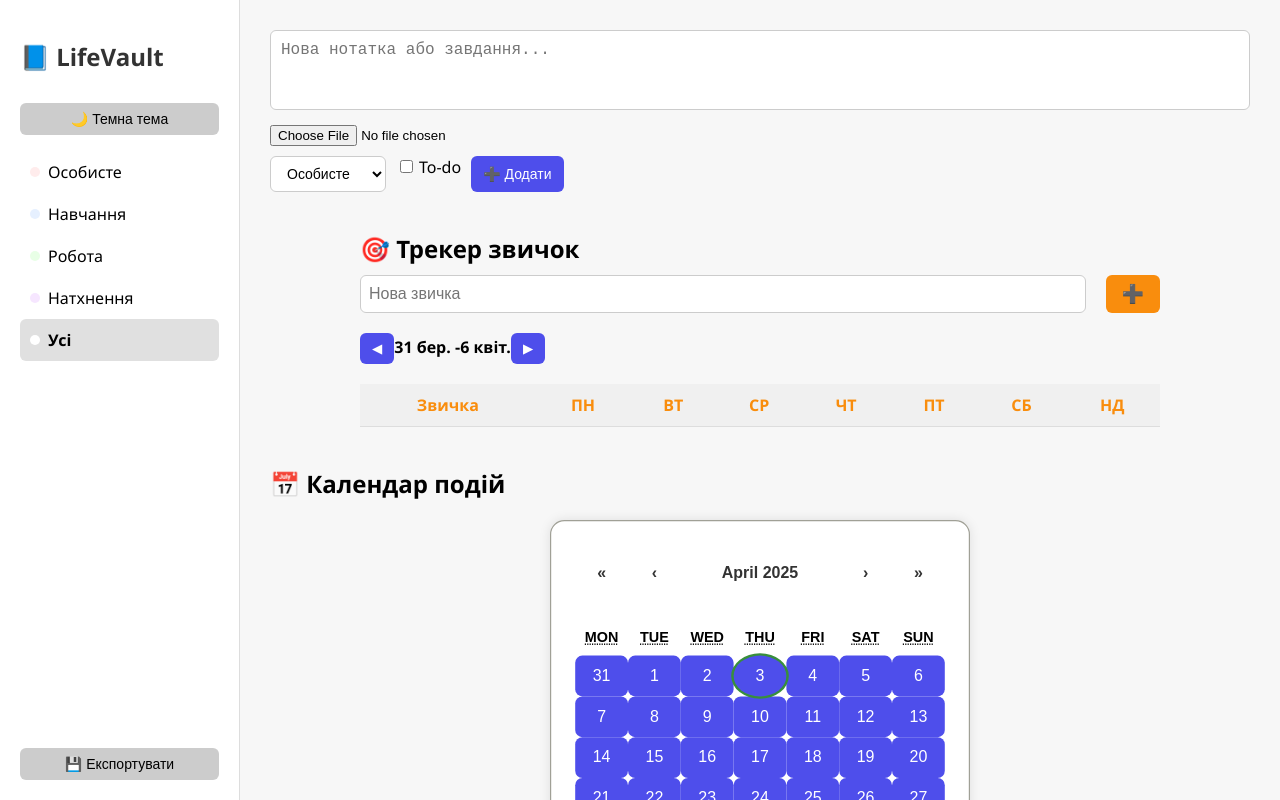
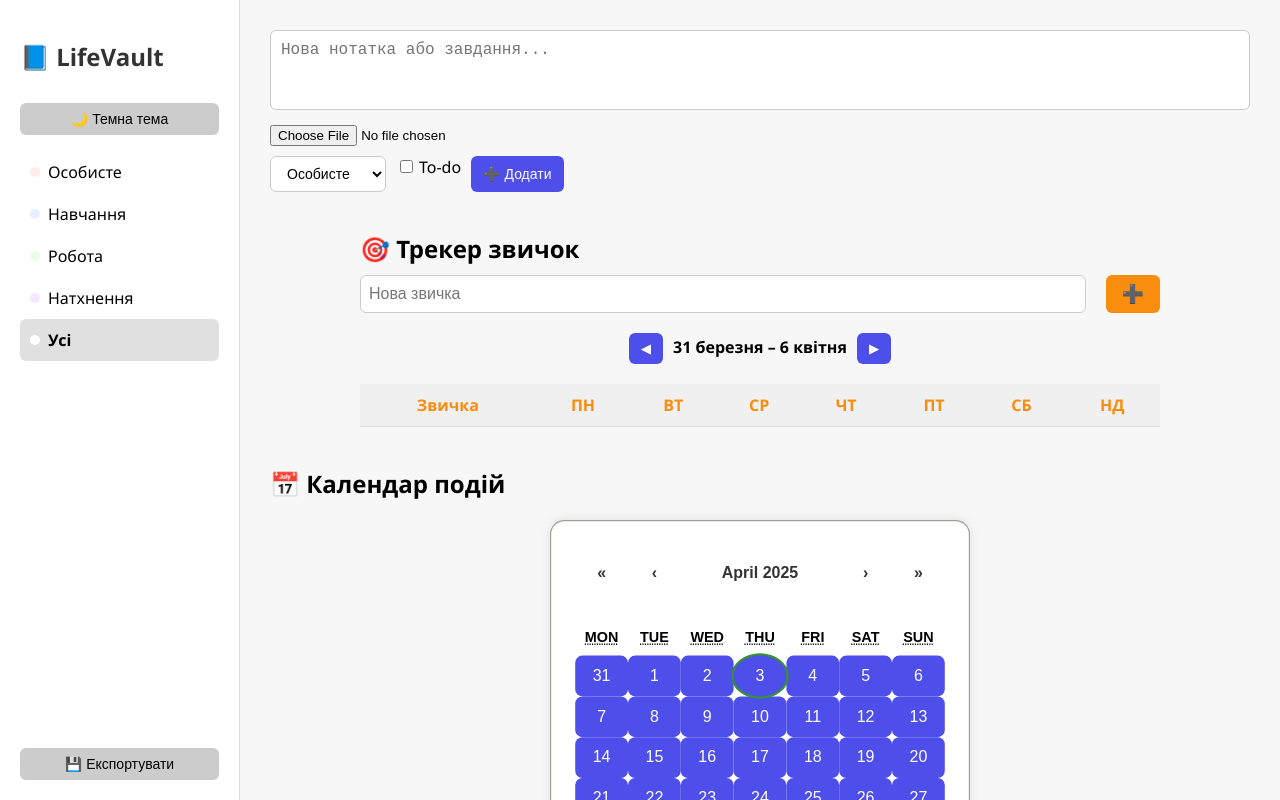
Before and after one commit to Vidziano/LifeVault, a React (Create React App) app: page / in a window 1280 px wide. Built offline with nearby package versions, Linux system fonts and the light colour scheme.

Commit message:
додано вислови та прогрес у трекері звичок

```diff
--- a/package.json
+++ b/package.json
@@ -12,6 +12,7 @@
     "react-calendar": "^5.1.0",
     "react-dom": "^19.1.0",
     "react-scripts": "5.0.1",
+    "recharts": "^2.15.2",
     "web-vitals": "^2.1.4"
   },
   "scripts": {
--- a/src/HabitTracker.jsx
+++ b/src/HabitTracker.jsx
@@ -1,22 +1,12 @@
 import React, { useState, useEffect } from 'react';
-import './HabitTracker.css';
+import './HabitTracker.css'; // окремий css
 
 const getToday = () => new Date().toISOString().split('T')[0];
-
-function getStartOfWeek(date = new Date()) {
-  const d = new Date(date);
-  const day = d.getDay();
-  const diff = d.getDate() - ((day + 6) % 7); // Пн як перший день
-  d.setDate(diff);
-  return d;
-}
 
 function HabitTracker() {
   const [habits, setHabits] = useState([]);
   const [newHabit, setNewHabit] = useState('');
-  const [editIndex, setEditIndex] = useState(null);
-  const [editText, setEditText] = useState('');
-  const [startOfWeek, setStartOfWeek] = useState(getStartOfWeek());
+  const [weekOffset, setWeekOffset] = useState(0);
 
   useEffect(() => {
     const stored = JSON.parse(localStorage.getItem('habits')) || [];
@@ -27,19 +17,39 @@ function HabitTracker() {
     localStorage.setItem('habits', JSON.stringify(habits));
   }, [habits]);
 
+  const getWeekDates = (offset = 0) => {
+    const today = new Date();
+    const start = new Date(today.setDate(today.getDate() - today.getDay() + 1 + offset * 7));
+    return [...Array(7)].map((_, i) => {
+      const d = new Date(start);
+      d.setDate(start.getDate() + i);
+      return d.toISOString().split('T')[0];
+    });
+  };
+
+  const weekDates = getWeekDates(weekOffset);
+
+  const getDayName = (dateStr) => {
+    const day = new Date(dateStr);
+    return day.toLocaleDateString('uk-UA', { weekday: 'short' }).toUpperCase();
+  };
+
+  const getWeekLabel = () => {
+    const first = new Date(weekDates[0]).toLocaleDateString('uk-UA', { day: 'numeric', month: 'long' });
+    const last = new Date(weekDates[6]).toLocaleDateString('uk-UA', { day: 'numeric', month: 'long' });
+    return `${first} – ${last}`;
+  };
+
   const addHabit = () => {
     if (!newHabit.trim()) return;
     const newItem = {
       id: Date.now(),
       name: newHabit.trim(),
       log: {},
+      editing: false
     };
     setHabits([...habits, newItem]);
     setNewHabit('');
-  };
-
-  const deleteHabit = (id) => {
-    setHabits(habits.filter(h => h.id !== id));
   };
 
   const toggleDay = (id, date) => {
@@ -50,38 +60,34 @@ function HabitTracker() {
     }));
   };
 
-  const saveEdit = (id) => {
-    setHabits(habits.map(h => h.id === id ? { ...h, name: editText } : h));
-    setEditIndex(null);
-    setEditText('');
+  const removeHabit = (id) => {
+    setHabits(habits.filter(h => h.id !== id));
   };
 
-  const handleWeekChange = (days) => {
-    const newDate = new Date(startOfWeek);
-    newDate.setDate(newDate.getDate() + days);
-    setStartOfWeek(newDate);
+  const toggleEdit = (id) => {
+    setHabits(habits.map(habit => habit.id === id ? { ...habit, editing: !habit.editing } : habit));
   };
 
-  const currentWeekDates = [...Array(7)].map((_, i) => {
-    const d = new Date(startOfWeek);
-    d.setDate(d.getDate() + i);
-    return d;
-  });
-
-  const getDayName = (date) => {
-    return date.toLocaleDateString('uk-UA', { weekday: 'short' }).toUpperCase();
+  const updateHabitName = (id, newName) => {
+    setHabits(habits.map(habit => habit.id === id ? { ...habit, name: newName, editing: false } : habit));
   };
 
-  const getDateKey = (date) => date.toISOString().split('T')[0];
-
   const calculateProgress = (log) => {
-    const checked = currentWeekDates.filter(d => log[getDateKey(d)]).length;
-    return Math.round((checked / 7) * 100);
+    const checked = weekDates.filter(date => log[date]).length;
+    const percent = Math.round((checked / 7) * 100);
+    let message = '';
+    if (percent === 100) message = '💪 Ідеально!';
+    else if (percent >= 80) message = '🔥 Молодець!';
+    else if (percent >= 50) message = '👏 Впевнено наближаєшся до мети';
+    else if (percent > 0) message = '🙂 Початок є!';
+    else message = '🔄 Почни цей тиждень з нової звички';
+    return { count: checked, percent, message };
   };
 
   return (
     <div className="habit-tracker">
       <h2>🎯 Трекер звичок</h2>
+
       <div className="habit-input">
         <input
           type="text"
@@ -92,77 +98,72 @@ function HabitTracker() {
         <button onClick={addHabit}>➕</button>
       </div>
 
-      <div className="week-range">
-        <button onClick={() => handleWeekChange(-7)}>◀</button>
-        <strong>
-          {currentWeekDates[0].toLocaleDateString('uk-UA', { day: 'numeric', month: 'short' })} -
-          {currentWeekDates[6].toLocaleDateString('uk-UA', { day: 'numeric', month: 'short' })}
-        </strong>
-        <button onClick={() => handleWeekChange(7)}>▶</button>
+      <div style={{ textAlign: 'center', marginBottom: '10px' }}>
+        <button onClick={() => setWeekOffset(weekOffset - 1)}>◀</button>
+        <strong style={{ margin: '0 10px' }}>{getWeekLabel()}</strong>
+        <button onClick={() => setWeekOffset(weekOffset + 1)}>▶</button>
       </div>
 
       <table className="habit-table">
         <thead>
           <tr>
             <th>Звичка</th>
-            {currentWeekDates.map(date => (
+            {weekDates.map(date => (
               <th key={date}>{getDayName(date)}</th>
             ))}
           </tr>
         </thead>
         <tbody>
-          {habits.map(habit => (
+          {habits.map(habit => {
+            const progress = calculateProgress(habit.log);
+            return (
               <React.Fragment key={habit.id}>
                 <tr>
                   <td className="habit-name">
-                  {editIndex === habit.id ? (
-                    <>
+                    {habit.editing ? (
                       <input
-                        value={editText}
-                        onChange={(e) => setEditText(e.target.value)}
+                        value={habit.name}
+                        onChange={(e) => updateHabitName(habit.id, e.target.value)}
+                        onBlur={() => toggleEdit(habit.id)}
+                        autoFocus
                       />
-                      <button onClick={() => saveEdit(habit.id)}>💾</button>
-                    </>
                     ) : (
                       <>
-                      <em>{habit.name}</em>
-                      <button onClick={() => { setEditIndex(habit.id); setEditText(habit.name); }}>✏️</button>
-                      <button onClick={() => deleteHabit(habit.id)}>❌</button>
+                        {habit.name}
+                        <button onClick={() => toggleEdit(habit.id)} style={{ marginLeft: '8px' }}>✏️</button>
+                        <button onClick={() => removeHabit(habit.id)} style={{ marginLeft: '4px' }}>❌</button>
                       </>
                     )}
                   </td>
-                {currentWeekDates.map(date => {
-                  const key = getDateKey(date);
-                  return (
-                    <td key={key}>
+                  {weekDates.map(date => (
+                    <td key={date}>
                       <div
-                        className={`habit-circle ${habit.log[key] ? 'done' : ''}`}
-                        onClick={() => toggleDay(habit.id, key)}
+                        className={`habit-circle ${habit.log[date] ? 'done' : ''}`}
+                        onClick={() => toggleDay(habit.id, date)}
                       >
-                        {habit.log[key] ? '✔' : ''}
+                        {habit.log[date] ? '✔' : ''}
                       </div>
                     </td>
-                  );
-                })}
+                  ))}
                 </tr>
                 <tr>
                   <td colSpan={8}>
+                    <div style={{ fontSize: '0.9em', color: '#888', marginBottom: '4px' }}>
+                      📊 Прогрес: {progress.count}/7 ({progress.percent}%) — {progress.message}
+                    </div>
                     <div className="habit-progress-bar">
                       <div
                         className={`habit-progress-fill ${
-                        calculateProgress(habit.log) < 40
-                          ? 'low'
-                          : calculateProgress(habit.log) < 80
-                          ? 'medium'
-                          : 'high'
+                          progress.percent < 40 ? 'low' : progress.percent < 80 ? 'medium' : 'high'
                         }`}
-                      style={{ width: `${calculateProgress(habit.log)}%` }}
+                        style={{ width: `${progress.percent}%` }}
                       ></div>
                     </div>
                   </td>
                 </tr>
               </React.Fragment>
-          ))}
+            );
+          })}
         </tbody>
       </table>
     </div>
```
Also changed, not shown: 1 other file (tests, documents, lock files or other folders). Lines whose indentation alone changed are shown as unchanged.
